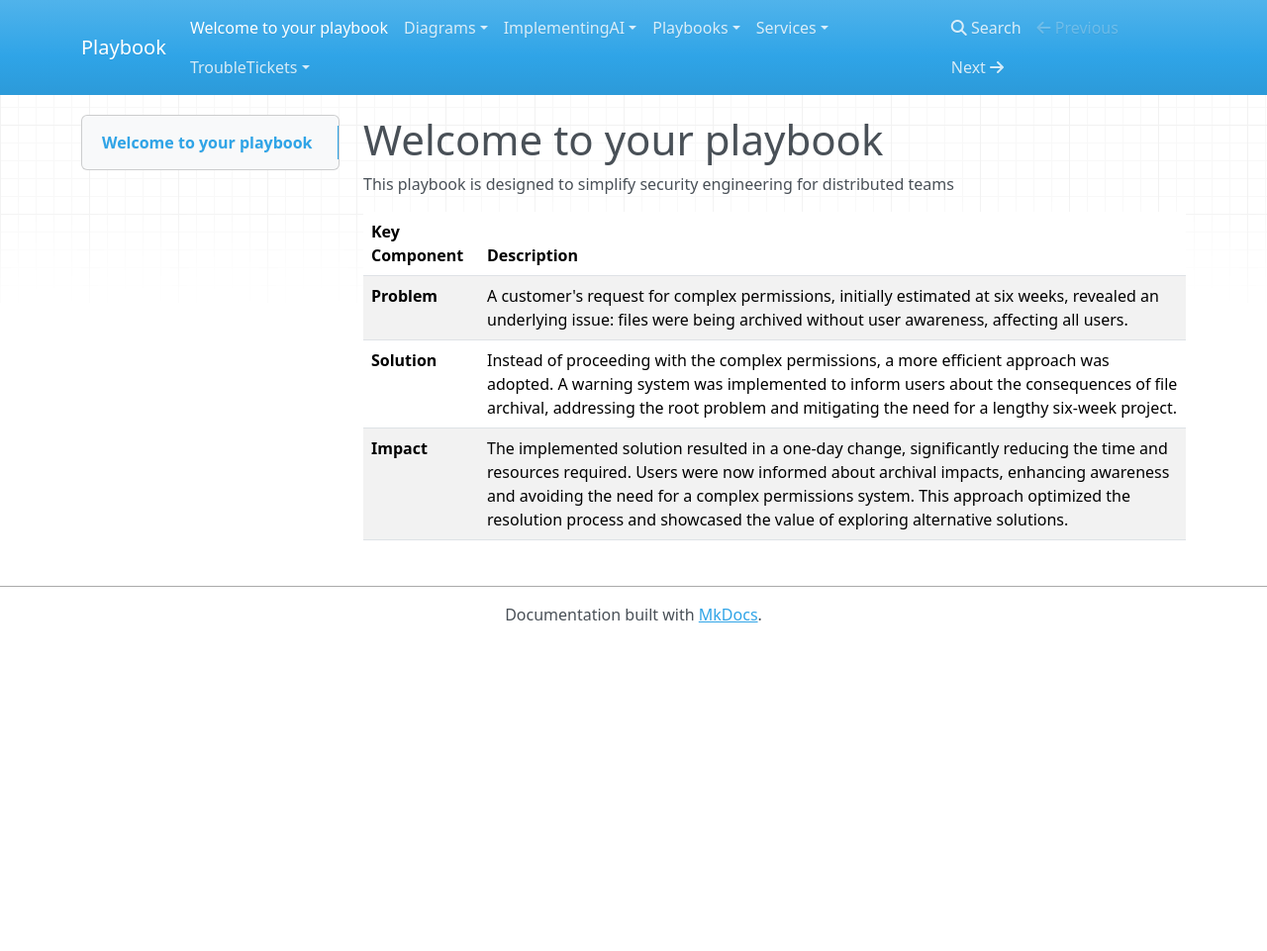
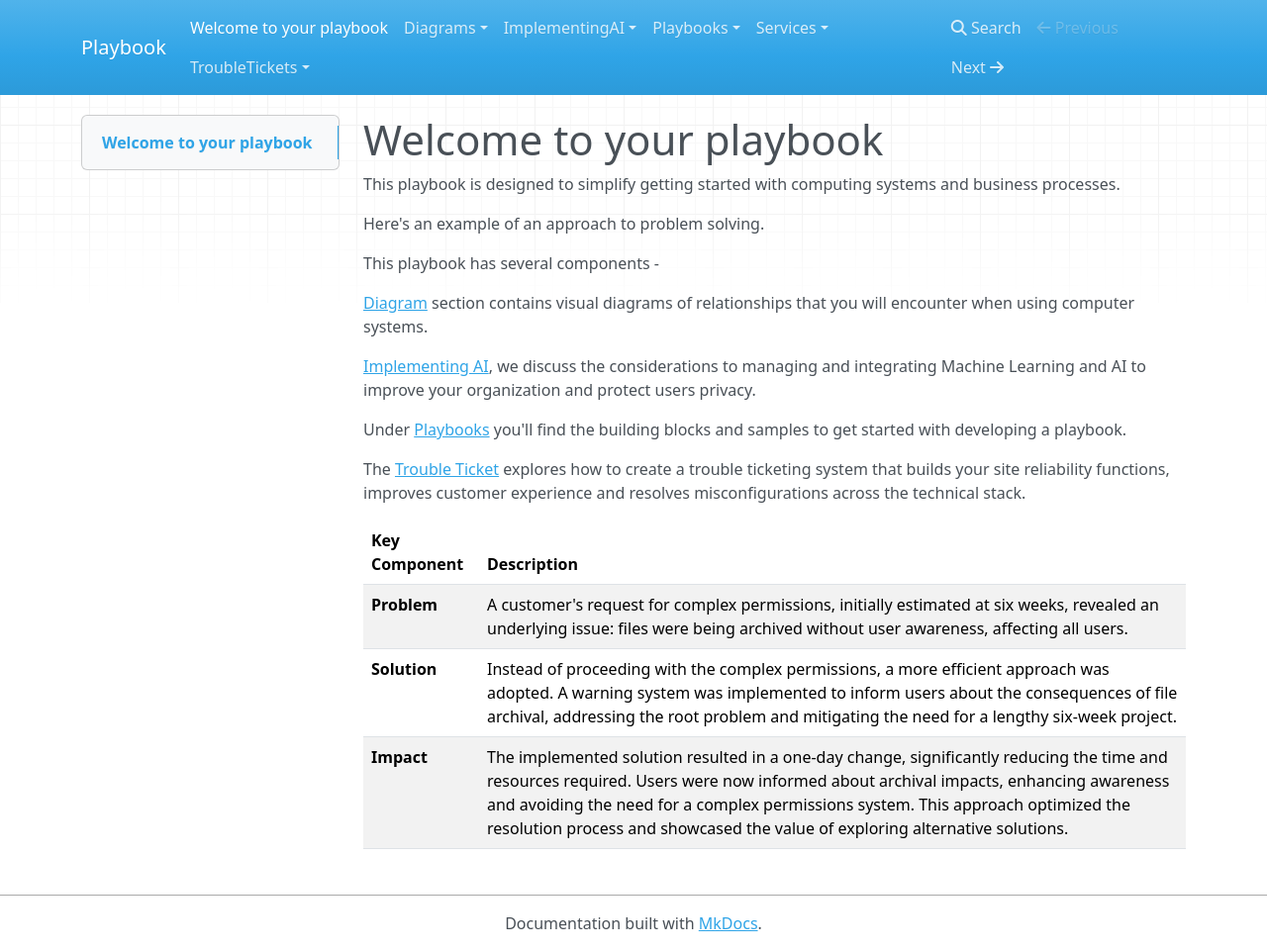
Before and after one commit to green-dino/achieving_standards, an MkDocs documentation site: the page built from docs/index.md, in a window 1280 px wide and 961 px high. Shown: the whole window at 99% size. Built offline with MkDocs 1.6.1, drawn with Linux system fonts in a browser that asks for light colours; nearby versions of some CDN libraries.

Commit message:
index changes

```diff
--- a/docs/index.md
+++ b/docs/index.md
@@ -1,7 +1,18 @@
 # Welcome to your playbook
 
-This playbook is designed to simplify security engineering for distributed teams
+This playbook is designed to simplify getting started with computing systems and business processes.
 
+Here's an example of an approach to problem solving.
+
+This playbook has several components -
+
+[Diagram](./Diagrams/Learning.md) section contains visual diagrams of relationships that you will encounter when using computer systems.
+
+[Implementing AI](./ImplementingAI/Presentation.md), we discuss the considerations to managing and integrating Machine Learning and AI to improve your organization and protect users privacy.
+
+Under [Playbooks](./Playbooks/Getting_started.md) you'll find the building blocks and samples to get started with developing a playbook.
+
+The [Trouble Ticket](./TroubleTickets/Concept.md) explores how to create a trouble ticketing system that builds your site reliability functions, improves customer experience and resolves misconfigurations across the technical stack.
 
 | **Key Component**       | **Description**                                                                                                              |
 |-------------------------|------------------------------------------------------------------------------------------------------------------------------|
```
